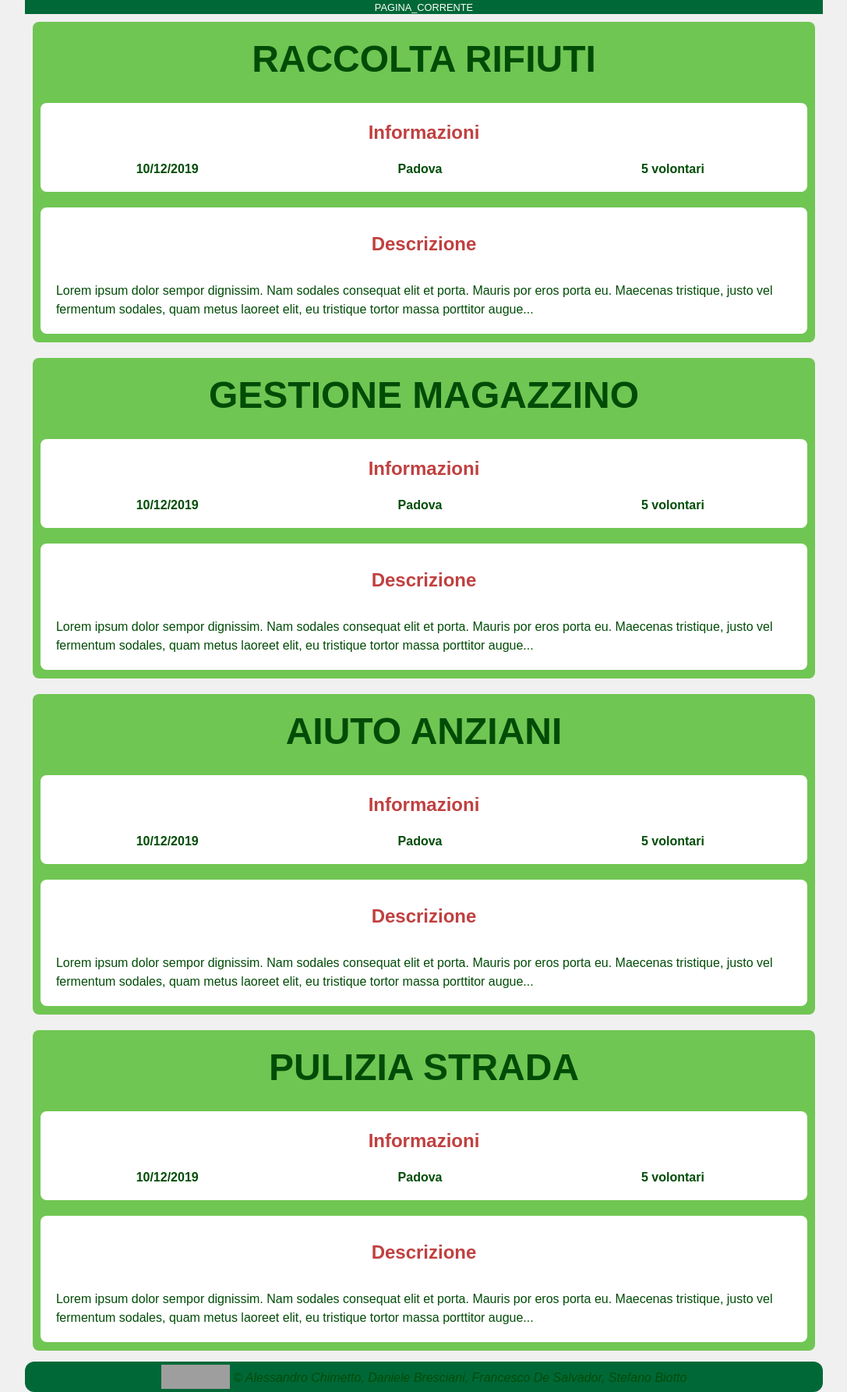
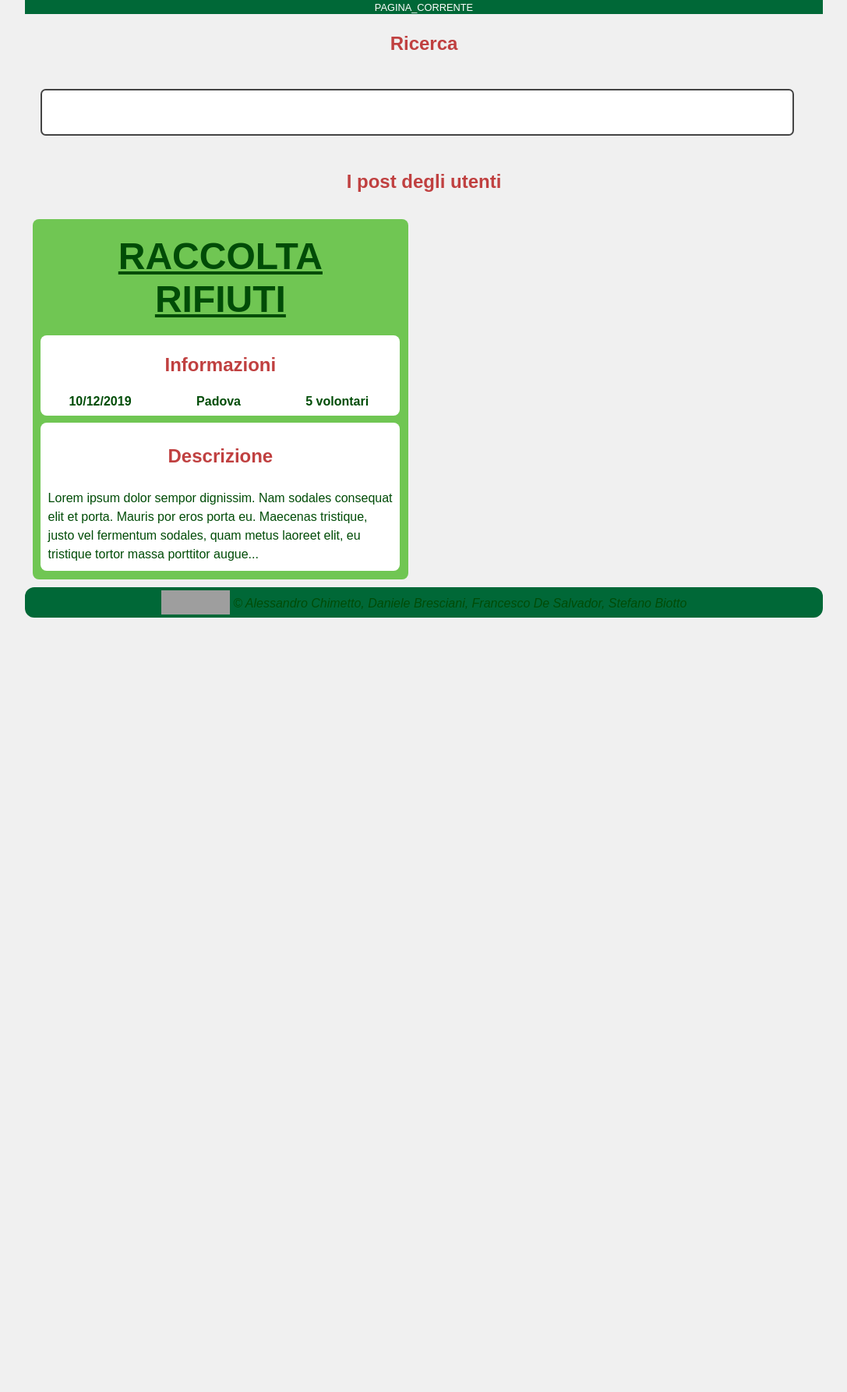
Before and after one commit to achimett/unipd_techweb_proj, a PHP site: page /_template/_test_bacheca.html in a window 1280 px wide. Shown: the part 38-1823 px from the top of the page at 78% size, without its empty margins (96-1183 px from the left). After the commit the page ends 830 px from the top, so only its background shows below. Run offline with PHP 8.4, Linux system fonts and the light colour scheme; grey boxes are pictures that could not be loaded.

Commit message:
bacheca: aggiunta ricerca e tag a per i link ai post. post: aggiunto tag a per i link al profilo utente e mappa. aggiunti i tab index a bacheca e a post.

```diff
--- a/_template/_test_bacheca.html
+++ b/_template/_test_bacheca.html
@@ -42,45 +42,13 @@
     </ul>
   </div>
 
-  <div class="content">
-    <div class="bacheca_post">
-      <!-- <img id="post_immagineiniziale" src="../img/_template_foto/rifiuti3.jpg" alt="foto iniziale" /> -->
-      <h1 class="titolo_post">RACCOLTA RIFIUTI</h1>
-      <div class="bacheca_informazioni">
-        <h2 class="post_titolo">Informazioni</h2>
-        <ul class="bacheca_informazioni_lista"> <!--i p in span-->
-          <!-- <li><p class="bacheca_informazioni_record"><strong>Paolo Rossi</strong></li> -->
-          <li><p class="bacheca_informazioni_record"><strong>10/12/2019</strong></p></li>
-          <li><p class="bacheca_informazioni_record"><strong>Padova</strong></p></li>
-          <li><p class="bacheca_informazioni_record"><strong>5 volontari</strong></p></li>
-        </ul>
-      </div>
-      <div class="bacheca_core">
-        <h2 class="post_titolo">Descrizione</h2>
-        <p class="post_core_descrizione">Lorem ipsum dolor sempor dignissim. Nam sodales consequat elit et porta. Mauris por eros porta eu. Maecenas tristique, justo vel fermentum sodales, quam metus laoreet elit, eu tristique tortor massa porttitor augue...</p>
-      </div>
-    </div>
-
-    <div class="bacheca_post">
-      <!-- <img id="post_immagineiniziale" src="../img/_template_foto/rifiuti3.jpg" alt="foto iniziale" /> -->
-      <h1 class="titolo_post">GESTIONE MAGAZZINO</h1>
-      <div class="bacheca_informazioni">
-        <h2 class="post_titolo">Informazioni</h2>
-        <ul class="bacheca_informazioni_lista"> <!--i p in span-->
-          <!-- <li><p class="bacheca_informazioni_record"><strong>Paolo Rossi</strong></li> -->
-          <li><p class="bacheca_informazioni_record"><strong>10/12/2019</strong></p></li>
-          <li><p class="bacheca_informazioni_record"><strong>Padova</strong></p></li>
-          <li><p class="bacheca_informazioni_record"><strong>5 volontari</strong></p></li>
-        </ul>
-      </div>
-      <div class="bacheca_core">
-        <h2 class="post_titolo">Descrizione</h2>
-        <p class="post_core_descrizione">Lorem ipsum dolor sempor dignissim. Nam sodales consequat elit et porta. Mauris por eros porta eu. Maecenas tristique, justo vel fermentum sodales, quam metus laoreet elit, eu tristique tortor massa porttitor augue...</p>
-      </div>
-    </div>
-
-    <div class="bacheca_post">
-      <h1 class="titolo_post">AIUTO ANZIANI</h1>
+  <div class="content" id="bacheca">
+    <form>
+      <form action="#"><fieldset><legend class="post_titolo">Ricerca</legend><input type="text" id="ricerca" tabindex="21" /></fieldset></form>
+    </form>
+    <h1 class="post_titolo">I post degli utenti</h1>
+    <div class="post_card">
+      <a href="#" class="titolo_post">RACCOLTA RIFIUTI</a>
       <div class="bacheca_informazioni">
         <h2 class="post_titolo">Informazioni</h2>
         <ul class="bacheca_informazioni_lista">
@@ -95,21 +63,6 @@
       </div>
     </div>
 
-    <div class="bacheca_post">
-      <h1 class="titolo_post">PULIZIA STRADA</h1>
-      <div class="bacheca_informazioni">
-        <h2 class="post_titolo">Informazioni</h2>
-        <ul class="bacheca_informazioni_lista">
-          <li><p class="bacheca_informazioni_record"><strong>10/12/2019</strong></p></li>
-          <li><p class="bacheca_informazioni_record"><strong>Padova</strong></p></li>
-          <li><p class="bacheca_informazioni_record"><strong>5 volontari</strong></p></li>
-        </ul>
-      </div>
-      <div class="bacheca_core">
-        <h2 class="post_titolo">Descrizione</h2>
-        <p class="post_core_descrizione">Lorem ipsum dolor sempor dignissim. Nam sodales consequat elit et porta. Mauris por eros porta eu. Maecenas tristique, justo vel fermentum sodales, quam metus laoreet elit, eu tristique tortor massa porttitor augue...</p>
-      </div>
-    </div>
   </div> <!-- fine content -->
 
 
--- a/css/desktop.css
+++ b/css/desktop.css
@@ -196,10 +196,10 @@ abbr[title] {
   font-size: 2em;
 }
 
-
-
 .titolo_post {
+  display: block;
   text-align: center;
+  font-weight: bold;
   font-size: 300%;
   background-color: #70c653;
   padding: 0.2em;
@@ -459,6 +459,14 @@ abbr[title] {
   width: 30%;
 }
 
+#ricerca {
+  width: 90%;
+  margin: 2%;
+  padding: 2%;
+  border-radius: 0.5em;
+  border: 2px solid #444444;
+}
+
 .bacheca_informazioni {
   background-color: #fff;
   margin-top: 2%;
@@ -481,7 +489,7 @@ abbr[title] {
     text-align: center;
 }
 
-.bacheca_post {
+.post_card {
   float: left;
   margin: 1%;
   width: 45%;
```
Also changed, not shown: _template/_test_post.html (+6 -9 lines), _template/post.html (+7 -6 lines), _template/postcard.html (+11 -2 lines).
